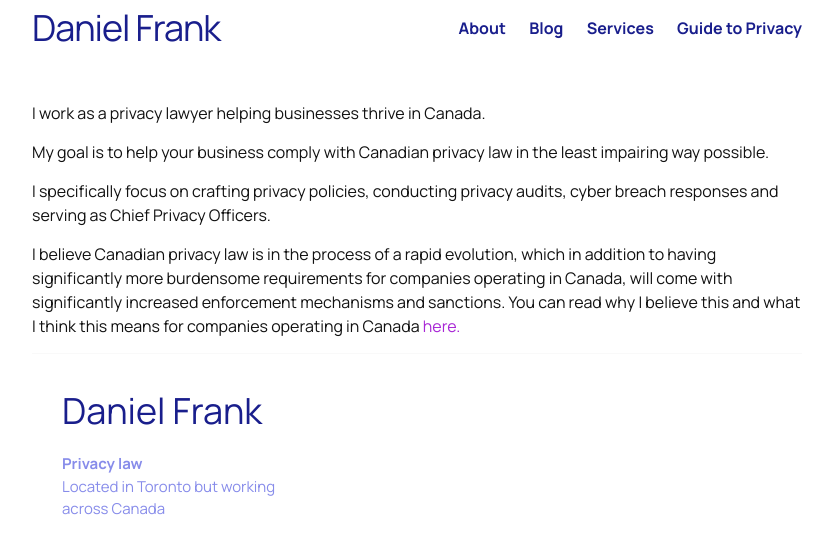
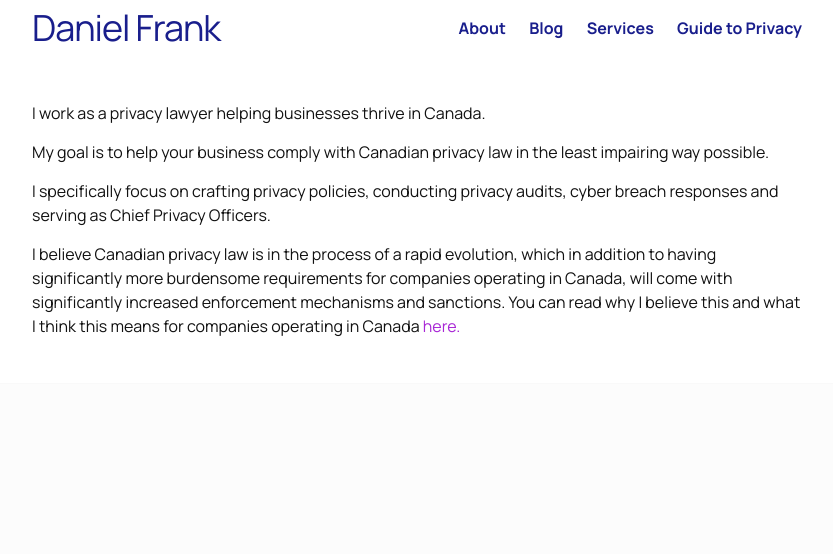
Before and after one commit to DanielmmFrank/Danielmmfrank.github.io, a Jekyll site: the page built from index.html, in a window 1280 px wide. Shown: the top 554 px of the page, without its empty margins (223-1056 px from the left). Built offline with Jekyll 4.4.1, drawn with Linux system fonts in a browser that asks for light colours; some web fonts are replaced.

Commit message:
Update default.html

```diff
--- a/_layouts/default.html
+++ b/_layouts/default.html
@@ -81,24 +81,6 @@
 
 <p>I believe Canadian privacy law is in the process of a rapid evolution, which in addition to having significantly more burdensome requirements for companies operating in Canada, will come with significantly increased enforcement mechanisms and sanctions. You can read why I believe this and what I think this means for companies operating in Canada <a href="danielmmfrank.github.io">here. </p>
 
-	<footer class="site-footer">
-
-  <div class="wrapper">
-
-    <h2 class="footer-heading">Daniel Frank</h2>
-    <p class="footer-description"></p>
-
-    <div class="footer-col-wrapper">
-      <div class="footer-col  footer-col-1">
-        <ul class="contact-list">
-          <li><b>Privacy law</b></li>
-          <li>Located in Toronto but working across Canada</li>
-        </ul>
-      </div>
-
-  </div>
-
-</footer>
 
 
   </body>
```
